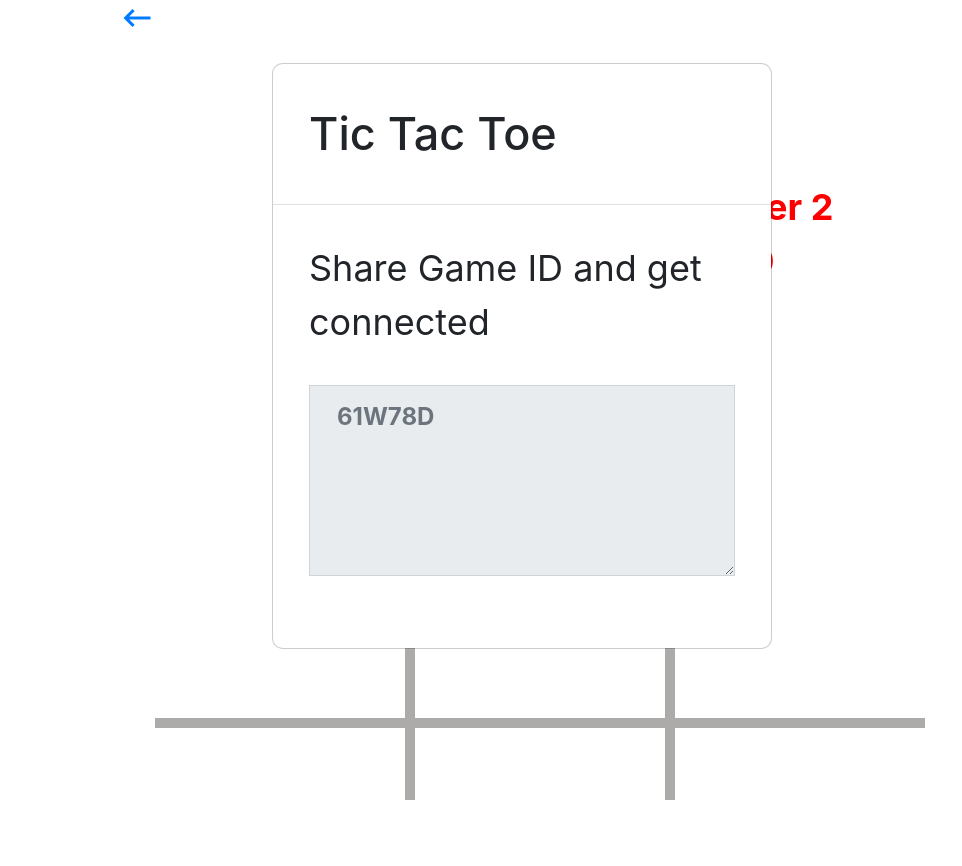
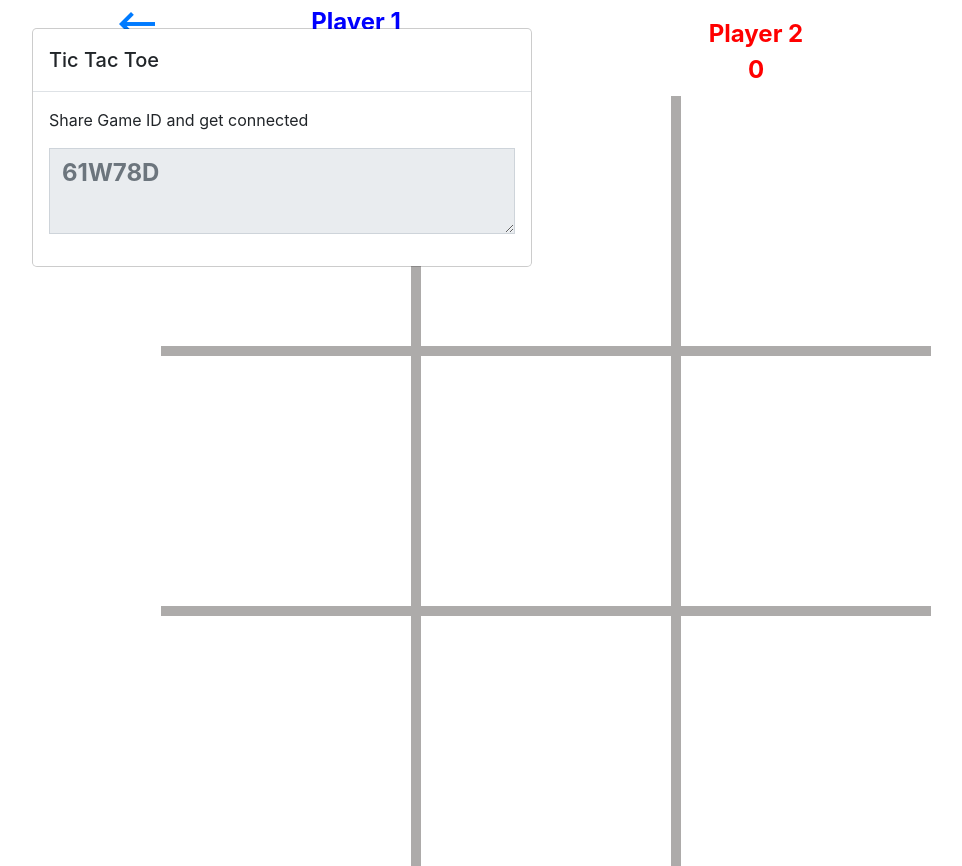
Before and after one commit to GrishonNganga/TicTacToe, a Flask app: template app/templates/game.html in a window 1280 px wide. Shown: the whole page, without its empty margins (118-1080 px from the left). Before the commit the page ends 800 px from the top, so only its background shows below. Run offline with Flask 2, Linux system fonts and the light colour scheme; the template is opened without the code that fills it, so the values that code supplies are empty; some libraries are stand-ins or nearby versions.

Commit message:
Small addition on the UI

```diff
--- a/app/static/css/game.css
+++ b/app/static/css/game.css
@@ -1,7 +1,4 @@
 
-*{
-    font-size: 36px;
-}
 .btn, .form-control{
     border-radius: 0 !important;
 
@@ -76,3 +73,9 @@
 .hide{
     display: none;
 }
+
+@media screen and (max-width: 576px){
+    *{
+        font-size: 24px;
+    }
+}
--- a/app/templates/game.html
+++ b/app/templates/game.html
@@ -207,7 +207,7 @@
 
 {% block content %}
 
-<div class="modal" tabindex="-1" role="dialog">
+<div class="modal modal-lg" tabindex="-1" role="dialog">
     <div class="modal-dialog" role="document">
       <div class="modal-content">
         <div class="modal-header">
@@ -230,16 +230,16 @@
 <body class="game-body">
 
 
-    <div class="score-card mt-5">
+    <div class="score-card">
         <div class="row">
             <div class="col p-1">
                 <div class="row">
-                    <div class="col pt-4 ml-4">
+                    <div class="col ml-4">
                         Player 1
                     </div>
                 </div>
                 <div class="row">
-                    <div class="col pb-4 ml-4">
+                    <div class="col ml-4">
                         0
                     </div>
                 </div>
@@ -247,18 +247,18 @@
 
             <div class="col p-2">
                 <div class="row">
-                    <div class="col pt-4 ml-4">
+                    <div class="col pt-2 ml-4">
                         Player 2
                     </div>
                 </div>
                 <div class="row">
-                    <div class="col pb-4 ml-4">
+                    <div class="col  ml-4">
                         0
                     </div>
                 </div>
             </div>
         </div>
-        <div class="board mt-5">
+        <div class="board">
 
             <div class="grid">
                 <div class="cell button1"></div>
```
